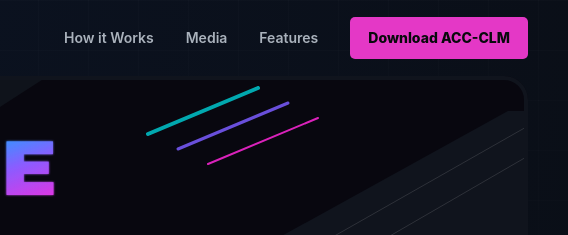
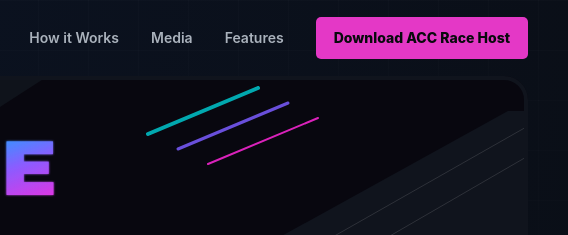
Before and after one commit to stereogenic/accracehost, a plain HTML site: page index.html in a window 1280 px wide. Shown: the top 235 px of the page, 712-1280 px from the left. Drawn offline with Linux system fonts and the light colour scheme.

Commit message:
Add files via upload

```diff
--- a/index.html
+++ b/index.html
@@ -1143,8 +1143,8 @@ nav a:hover {
                 Features
             </a>
 
-            <a href="https://www.dropbox.com/scl/fi/8spezxetf8m8s7qn0bg45/ACC-CLM.v1.0.zip?rlkey=bk36iizj4zzkqejdauwuvx2ce&st=nzftwu7h&dl=1" class="nav-download">
-                Download ACC-CLM
+            <a href="https://www.dropbox.com/scl/fi/jznnij49ykf7q0dtxlrt2/ACC-RaceHost.v1.03.rar?rlkey=pkkovkf96q3i5k2wyeigeiivg&st=vvt6nvfc&dl=1" class="nav-download">
+                Download ACC Race Host
             </a>
 
         </nav>
```
